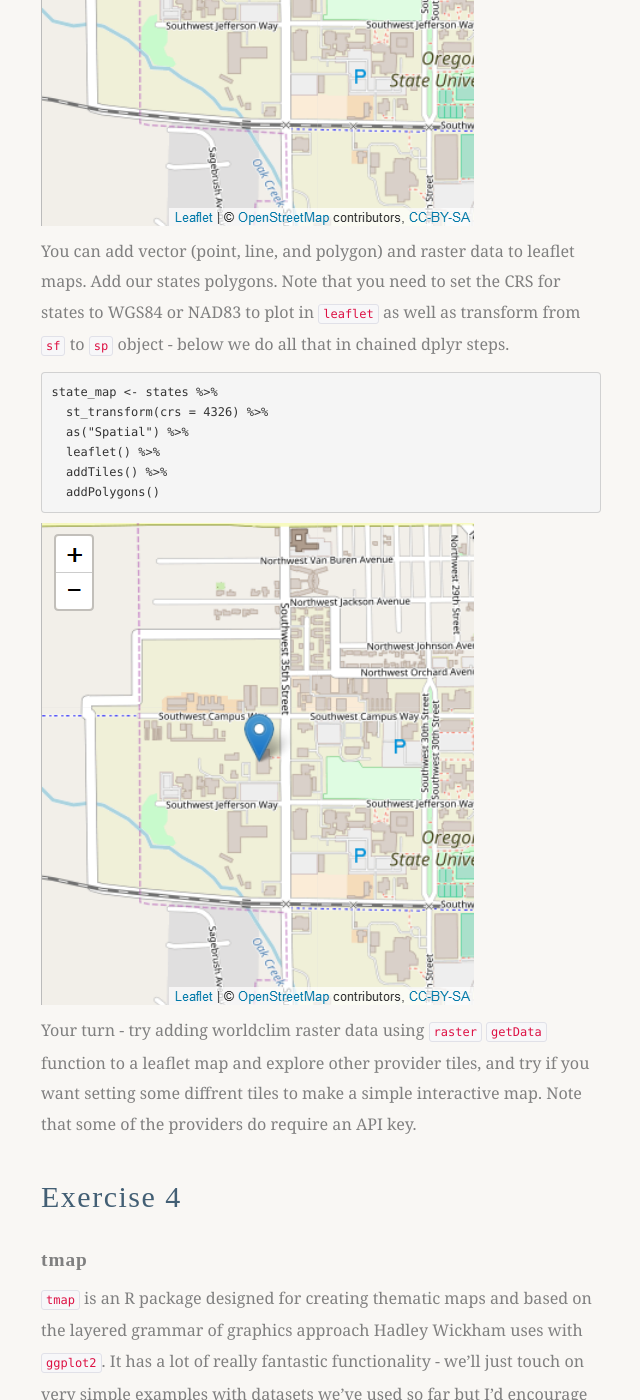
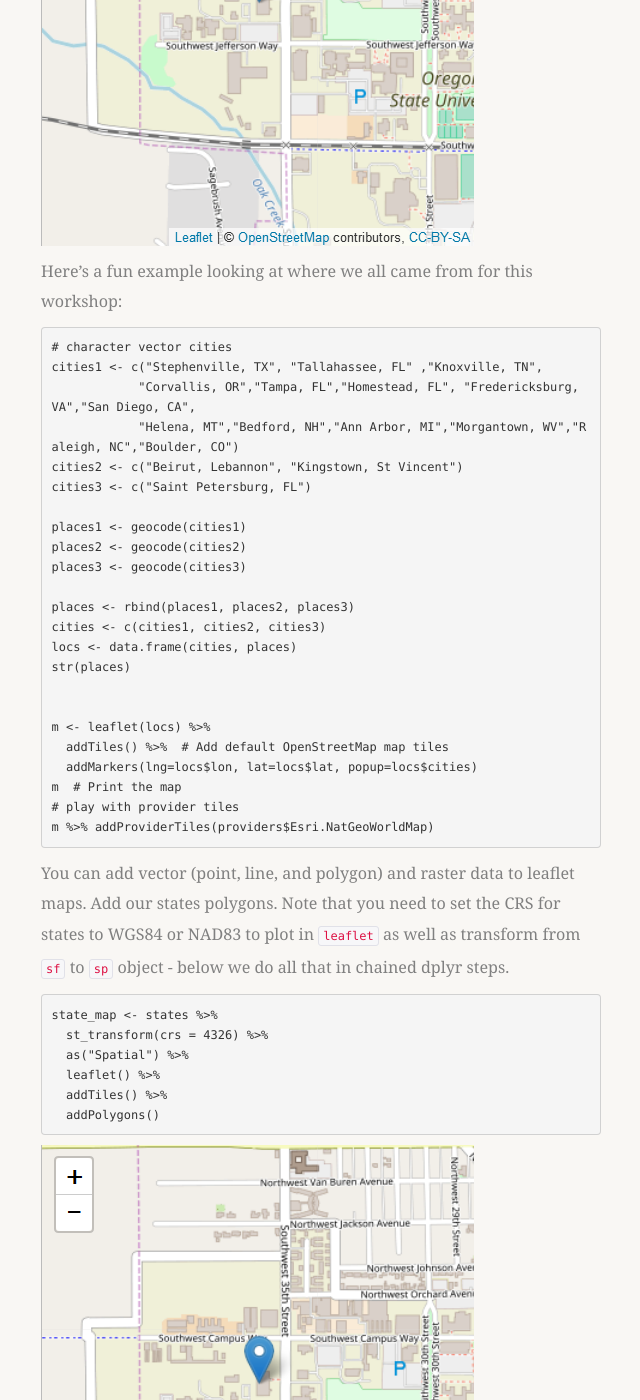
Before and after one commit to mhweber/AWRA_GIS_R_Workshop, a Jekyll site: the page built from _posts/2018-04-22-07-Quick-maps-in-R.md, in a window 1280 px wide and 1400 px high, scrolled down 4323 px. Shown: the whole window, without its empty margins (389-1029 px from the left). Built offline with Jekyll 4.4.1, drawn with Linux system fonts in a browser that asks for light colours; nearby versions of some CDN libraries; some web fonts are replaced; library files that are not in the unit come from our copies.

Commit message:
added to mapping

````diff
--- a/_posts/2018-04-22-07-Quick-maps-in-R.md
+++ b/_posts/2018-04-22-07-Quick-maps-in-R.md
@@ -82,6 +83,33 @@ m  # Print the map
 ```
 ![leaflet](/AWRA_GIS_R_Workshop/figure/leaflet.png)
 
+Here's a fun example looking at where we all came from for this workshop:
+```r
+# character vector cities
+cities1 <- c("Stephenville, TX", "Tallahassee, FL" ,"Knoxville, TN",
+            "Corvallis, OR","Tampa, FL","Homestead, FL", "Fredericksburg, VA","San Diego, CA",
+            "Helena, MT","Bedford, NH","Ann Arbor, MI","Morgantown, WV","Raleigh, NC","Boulder, CO")
+cities2 <- c("Beirut, Lebannon", "Kingstown, St Vincent")
+cities3 <- c("Saint Petersburg, FL")
+
+places1 <- geocode(cities1)
+places2 <- geocode(cities2)
+places3 <- geocode(cities3)
+
+places <- rbind(places1, places2, places3)
+cities <- c(cities1, cities2, cities3)
+locs <- data.frame(cities, places)
+str(places)
+
+
+m <- leaflet(locs) %>%
+  addTiles() %>%  # Add default OpenStreetMap map tiles
+  addMarkers(lng=locs$lon, lat=locs$lat, popup=locs$cities)
+m  # Print the map
+# play with provider tiles
+m %>% addProviderTiles(providers$Esri.NatGeoWorldMap)
+```
+
 You can add vector (point, line, and polygon) and raster data to leaflet maps.  Add our states polygons. Note that you need to set the CRS for states to WGS84 or NAD83 to plot in `leaflet` as well as transform from `sf` to `sp` object - below we do all that in chained dplyr steps.
 ```r
 state_map <- states %>%
````
Also changed, not shown: other parts of _posts/2018-04-22-07-Quick-maps-in-R.md (+2 -1 lines), _posts/2018-04-22-03-Install-R-Packages.md (+1 -1 lines), _posts/2018-04-22-09R-ArcGIS-Bridge.md (+1 -1 lines), 1 other file.
